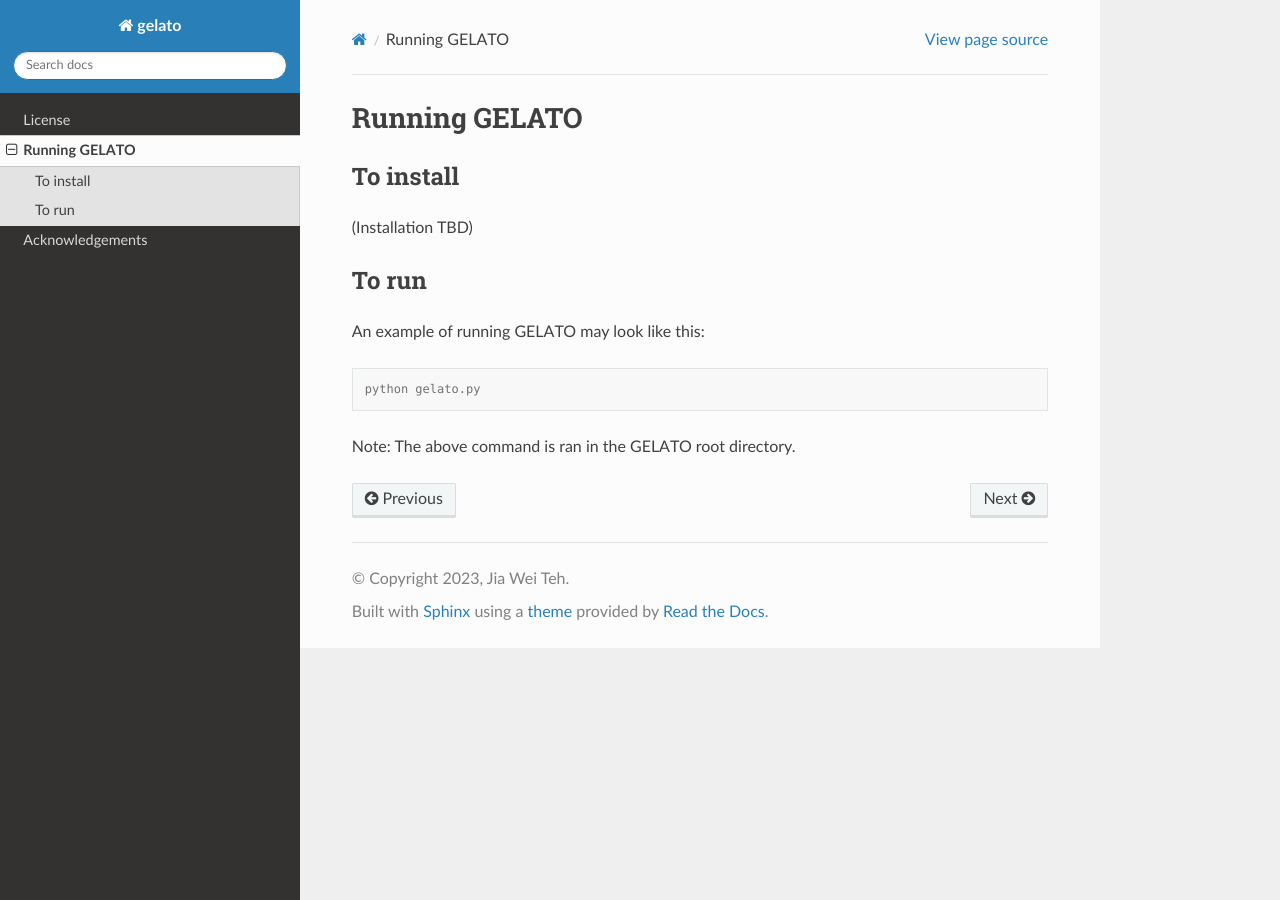
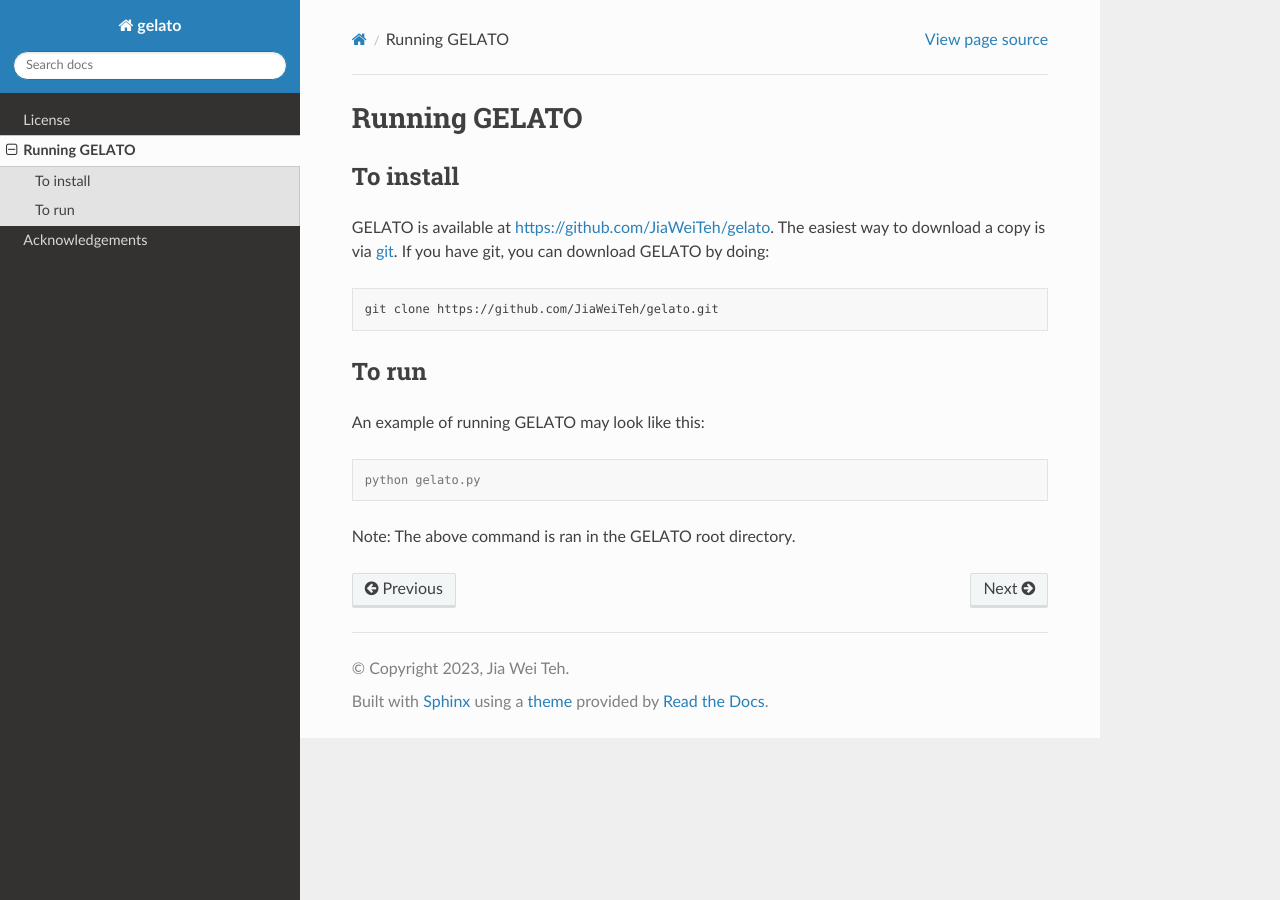
Before and after one commit to JiaWeiTeh/gelato, a Sphinx documentation site: the page built from docs/installation.rst, in a window 1280 px wide. Built offline with Sphinx 7.4.7 and the Read the Docs theme 2.0.0, drawn with Linux system fonts in a browser that asks for light colours; pages that are not in the unit, such as notebooks, are missing from menus.

Commit message:
updated first page of the documentation.

```diff
--- /dev/null
+++ b/docs/_static/customisation.rst
@@ -0,0 +1,6 @@
+.. highlight:: rest
+
+.. _sec-customisation:
+
+Customising articles
+====================
--- a/docs/index.rst
+++ b/docs/index.rst
@@ -21,3 +21,4 @@ Contents
    license
    installation
    acknowledgements
+   customisation
--- a/docs/installation.rst
+++ b/docs/installation.rst
@@ -8,7 +8,10 @@ Running GELATO
 To install
 ----------
 
-(Installation TBD)
+GELATO is available at `https://github.com/JiaWeiTeh/gelato <https://github.com/JiaWeiTeh/gelato>`_. The easiest way to download a copy is via `git <http://git-scm.com/>`_. If you have git, you can download GELATO by doing::
+
+  git clone https://github.com/JiaWeiTeh/gelato.git
+
 
 To run
 ------
```
